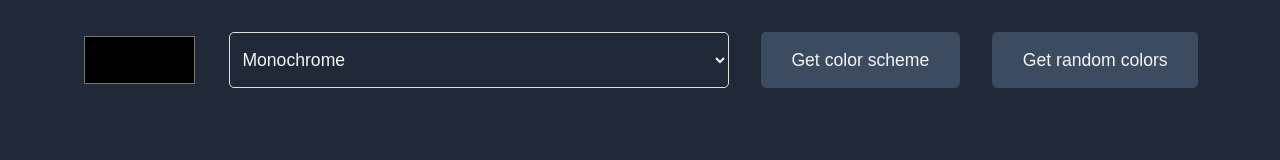
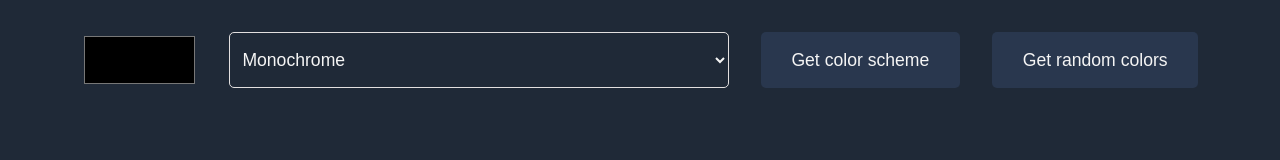
Before and after one commit to baileyseely1/color-scheme-gen, a plain HTML site: page index.html in a window 1280 px wide. Drawn offline with Linux system fonts and the light colour scheme; no server answers.

Commit message:
organize

```diff
--- a/index.css
+++ b/index.css
@@ -107,7 +107,7 @@ button {
   padding: 1em 1.75em;
   font-size: 1.1rem;
   border-radius: 5px;
-  background-color: #3d4b60;
+  background-color: #29374e;
   color: whitesmoke;
   cursor: pointer;
 }
@@ -129,6 +129,8 @@ p {
   padding: 0.25em;
   background-color: rgba(250, 243, 243, 0.185);
 }
+
+/* media queries */
 
 @media (max-width: 1175px) {
   .color-container {
--- a/index.js
+++ b/index.js
@@ -2,10 +2,10 @@ import { generateRandomColors } from "/utils.js";
 
 let dataArr = [];
 let randomColor = false;
+let textnode = document.createElement("p");
+const node = document.createElement("div");
+const mode = document.getElementById("mode");
 const initColor = document.getElementById("init-color");
-const node = document.createElement("div");
-let textnode = document.createElement("p");
-const mode = document.getElementById("mode");
 const options = {
   method: "GET",
   headers: {
```
